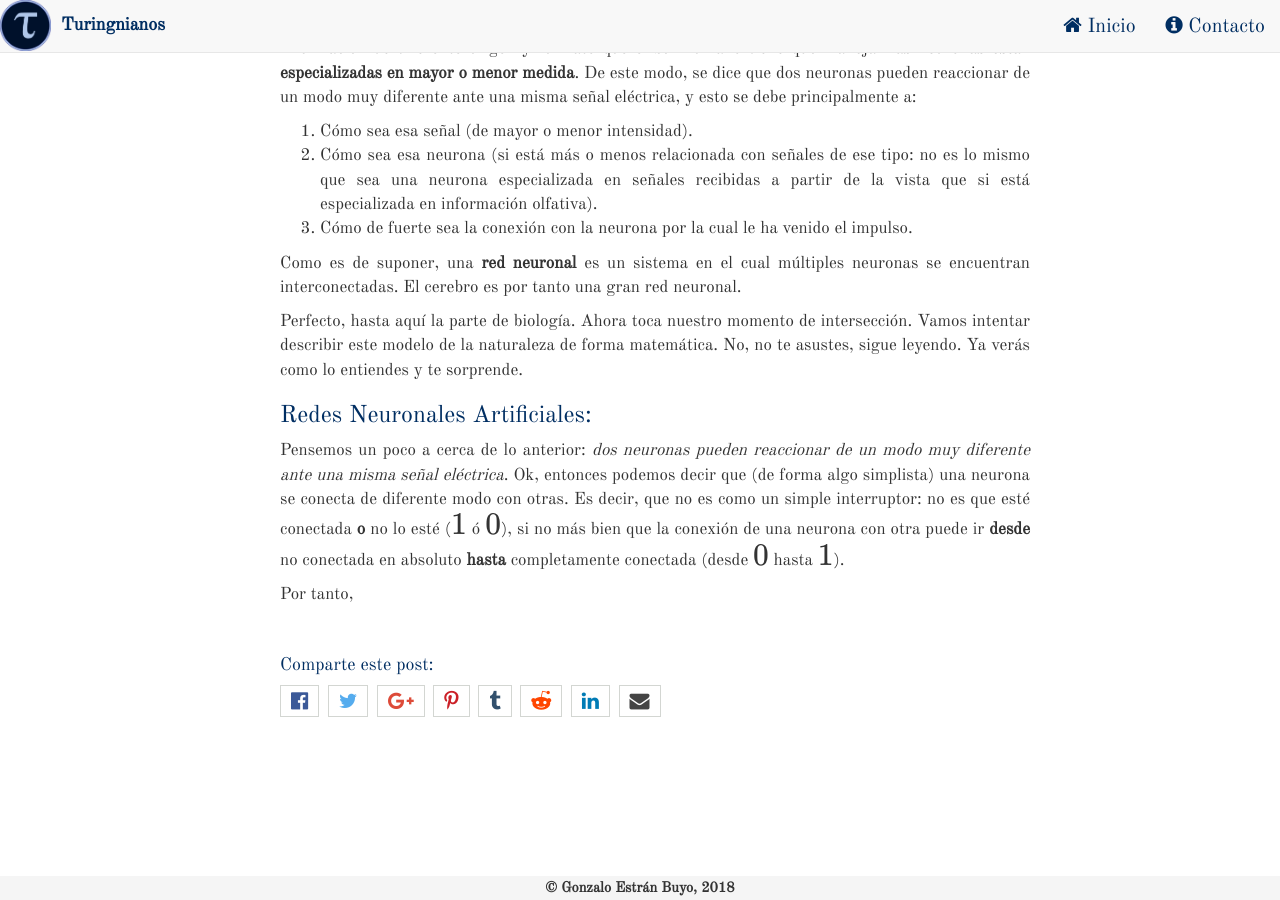
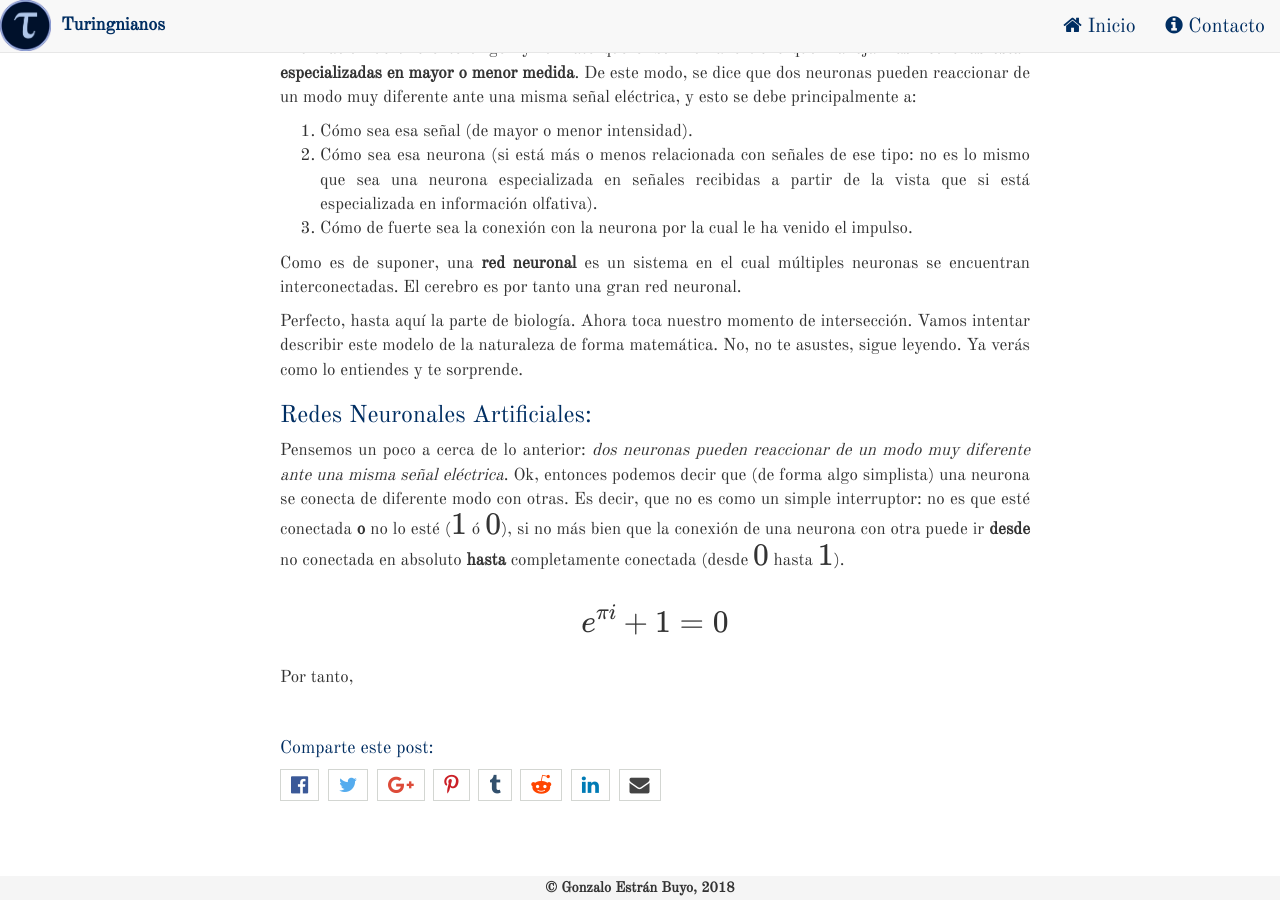
Before and after one commit to turingnianos/turingnianos.github.io, a Jekyll site: the page built from _posts/2018-01-10-deep-learning.md, in a window 1280 px wide and 900 px high, scrolled down 2639 px. Built offline with Jekyll 4.4.1, drawn with Linux system fonts in a browser that asks for light colours; nearby versions of some CDN libraries; some web fonts are replaced; formulas are drawn with MathJax 3; comment, search, counter and statistics services are not loaded.

Commit message:
Update 2018-01-10-deep-learning.md

```diff
--- a/_posts/2018-01-10-deep-learning.md
+++ b/_posts/2018-01-10-deep-learning.md
@@ -70,4 +70,6 @@ Perfecto, hasta aquí la parte de biología. Ahora toca nuestro momento de inter
 
 Pensemos un poco a cerca de lo anterior: *dos neuronas pueden reaccionar de un modo muy diferente ante una misma señal eléctrica*. Ok, entonces podemos decir que (de forma algo simplista) una neurona se conecta de diferente modo con otras. Es decir, que no es como un simple interruptor: no es que esté conectada **o** no lo esté ($1$ ó $0$), si no más bien que la conexión de una neurona con otra puede ir **desde** no conectada en absoluto **hasta** completamente conectada (desde $0$ hasta $1$).
 
+$$ e^{\pi i} + 1 = 0 $$
+
 Por tanto,
```
